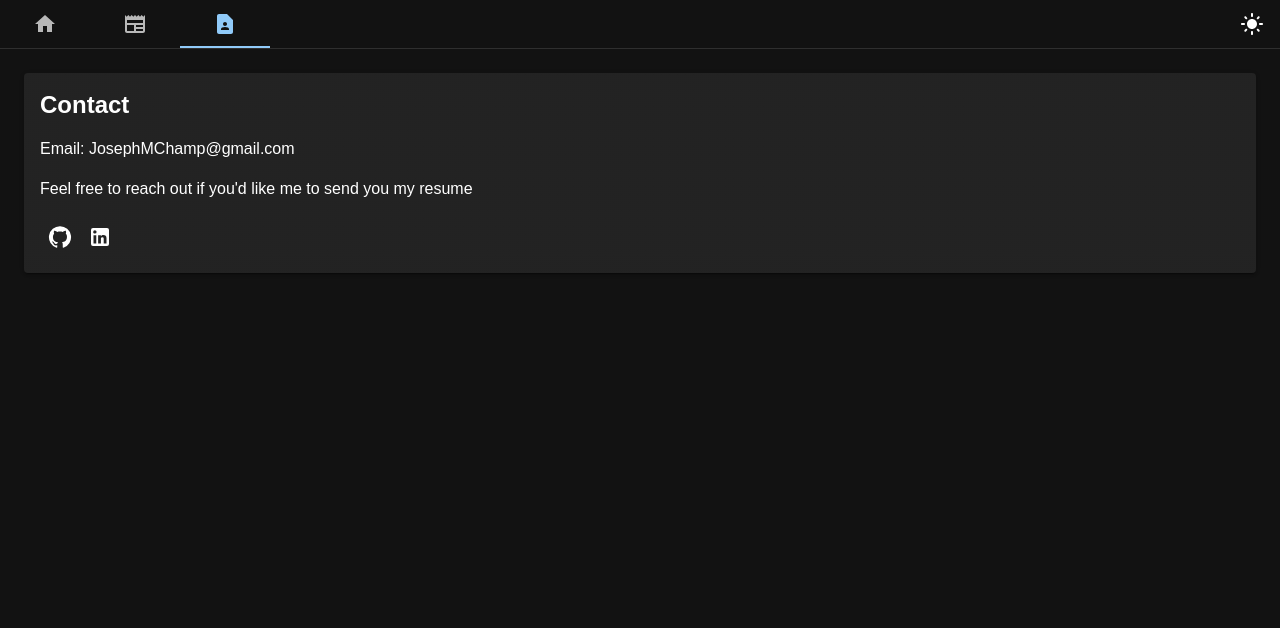
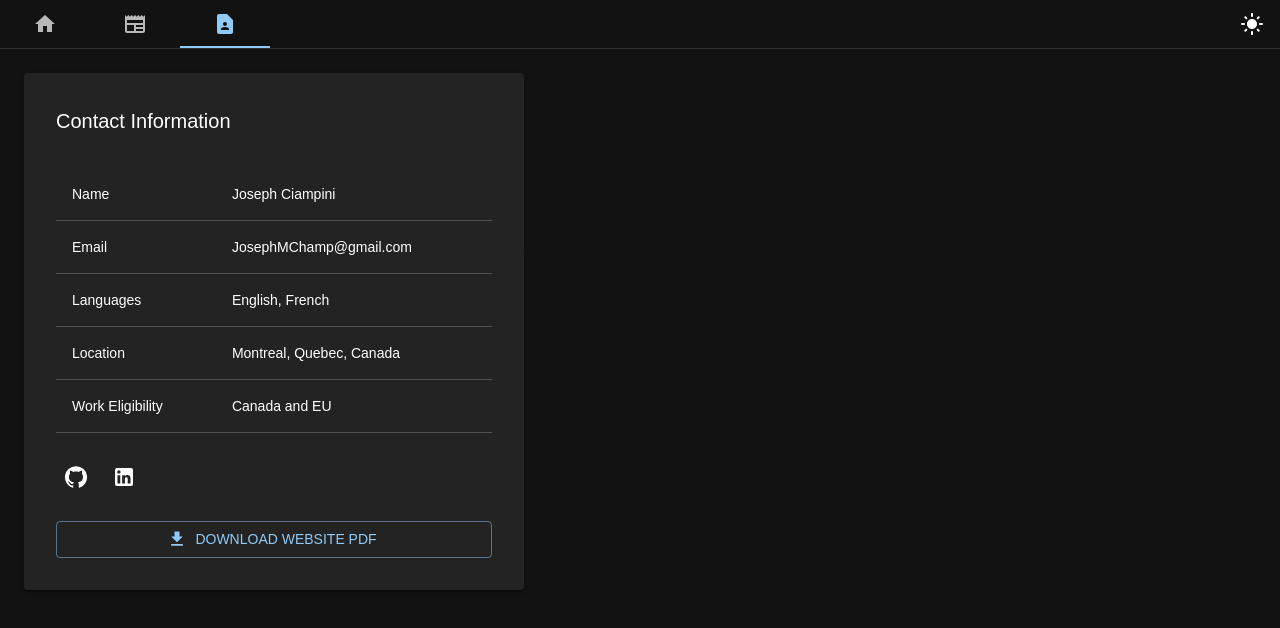
Before and after one commit to getjoey/get-joey-react, a React (Create React App) app: page / in a window 1280 px wide. Both pictures are taken after a click on the tab 225 px from the left and 24 px from the top of the page. Shown: the top 628 px of the page. Built offline with nearby package versions, Linux system fonts and the light colour scheme.

Commit message:
cleanup contact page

```diff
--- a/package.json
+++ b/package.json
@@ -17,6 +17,8 @@
     "@types/node": "^16.7.13",
     "@types/react": "^18.0.0",
     "@types/react-dom": "^18.0.0",
+    "html2canvas": "^1.4.1",
+    "jspdf": "^2.5.1",
     "react": "^18.2.0",
     "react-dom": "^18.2.0",
     "react-scripts": "5.0.1",
--- a/src/Components/Contact/ContactTab.tsx
+++ b/src/Components/Contact/ContactTab.tsx
@@ -1,30 +1,79 @@
-import { Box, IconButton, Paper, Typography } from '@mui/material';
+import { Box, Button, IconButton, Paper, Table, TableBody, TableCell, TableRow, Typography } from '@mui/material';
 import React from 'react';
 import GitHubIcon from '@mui/icons-material/GitHub';
 import LinkedInIcon from '@mui/icons-material/LinkedIn';
+import DownloadIcon from '@mui/icons-material/Download';
 
-export default () => {
+import html2canvas from 'html2canvas';
+import { jsPDF } from 'jspdf';
+
+export default ({ setTabValue }: { setTabValue: React.Dispatch<React.SetStateAction<string>> }) => {
+  const downloadPDF = () => {
+    setTabValue("0");
+
+    // Wait for the tab change to render before capturing the content
+    setTimeout(() => {
+      const input = document.body;
+      html2canvas(input)
+        .then((canvas) => {
+          const imgData = canvas.toDataURL('image/png');
+          const pdf = new jsPDF('p', 'pt', 'a4');
+          const imgProps = pdf.getImageProperties(imgData);
+          const pdfWidth = pdf.internal.pageSize.getWidth();
+          const pdfHeight = (imgProps.height * pdfWidth) / imgProps.width;
+
+          pdf.addImage(imgData, 'PNG', 0, 0, pdfWidth, pdfHeight);
+          pdf.save('JosephCiampiniWebsite.pdf');
+        })
+        .catch((error) => {
+          console.error('Error generating PDF:', error);
+        });
+    }, 1000);
+  };
+
 
   return (
-    <Box component={Paper} elevation={2} sx={{ p: 2 }} display="flex" flexDirection={"column"} rowGap={2}>
+    <Box component={Paper} elevation={2} sx={{ p: 4, maxWidth:"500px" }} display="flex" flexDirection={"column"} rowGap={3}>
+      <Typography variant="h6" gutterBottom>Contact Information</Typography>
+      <Table>
+        <TableBody>
+          <TableRow>
+            <TableCell component="th" scope="row">Name</TableCell>
+            <TableCell>Joseph Ciampini</TableCell>
+          </TableRow>
+          <TableRow>
+            <TableCell component="th" scope="row">Email</TableCell>
+            <TableCell>JosephMChamp@gmail.com</TableCell>
+          </TableRow>
+          <TableRow>
+            <TableCell component="th" scope="row">Languages</TableCell>
+            <TableCell>English, French</TableCell>
+          </TableRow>
+          <TableRow>
+            <TableCell component="th" scope="row">Location</TableCell>
+            <TableCell>Montreal, Quebec, Canada</TableCell>
+          </TableRow>
+          <TableRow>
+            <TableCell component="th" scope="row">Work Eligibility</TableCell>
+            <TableCell>Canada and EU</TableCell>
+          </TableRow>
+        </TableBody>
+      </Table>
       <Box>
-        <Typography variant="h5" component="h2" sx={{ fontWeight: 'bold' }}>Contact</Typography>
-      </Box>
-      <Box>
-        <Typography variant="body1">Email: JosephMChamp@gmail.com</Typography>
-      </Box>
-      <Box>
-        <Typography variant="body1">Feel free to reach out if you'd like me to send you my resume</Typography>
-      </Box>
-      <Box>
-        <IconButton href="https://github.com/getjoey" target="_blank" rel="noopener noreferrer">
+        <IconButton href="https://github.com/getjoey" target="_blank" rel="noopener noreferrer" sx={{ mr: 1 }}>
           <GitHubIcon />
         </IconButton>
         <IconButton href="https://www.linkedin.com/in/jo-ciamp/" target="_blank" rel="noopener noreferrer">
           <LinkedInIcon />
         </IconButton>
       </Box>
-
+      <Button
+        variant="outlined"
+        startIcon={<DownloadIcon />}
+        onClick={downloadPDF}
+      >
+        Download Website PDF
+      </Button>
     </Box>
   );
 };
--- a/src/Components/Home/AboutSection.tsx
+++ b/src/Components/Home/AboutSection.tsx
@@ -3,17 +3,18 @@ import React from 'react';
 import GitHubIcon from '@mui/icons-material/GitHub';
 import LinkedInIcon from '@mui/icons-material/LinkedIn';
 import AlternateEmailIcon from '@mui/icons-material/AlternateEmail';
+import joseph from "../../assets/photos/joseph.jpeg";
 
 export default ({ setTabValue }: { setTabValue: React.Dispatch<React.SetStateAction<string>> }) => {
   const about = "I am a software developer with a Bachelor's degree in Commerce and a Postgraduate degree in Computer Science. Since begining my career in 2019, I have developed a strong foundation in software development, consistently delivering high-quality work. My passion for learning drives me to explore new technologies and projects in my personal time, including AI generative models, video game development with Unity, and various research projects. Colleagues appreciate my collaborative approach and my ability to contribute positively to the team. I am dedicated to continuous improvement and strive for excellence in all my endeavors.";
   return (
         <Box padding={2} component={Paper} elevation={2} display="flex" flexDirection="row" flexWrap="wrap">
-          <Box textAlign={"center"} sx={{width: {xs:"100%", md:"25%"}}}>
+          <Box textAlign={"center"} sx={{width: {xs:"100%", md:"25%"}, mt:1}}>
             <Box
               sx={{ width: "100%", maxWidth:"200px", height: "100%",maxHeight:"200px", objectFit: 'contain' }}
               component="img"
               alt="The house from the offer."
-              src="https://media.licdn.com/dms/image/C5603AQHur0Pc4d1A-g/profile-displayphoto-shrink_400_400/0/1655248382107?e=1717632000&v=beta&t=gphbbBsXjkH-eNokhg5F2_epsgozpOmvPSm7ohMZ-qo"
+              src={joseph}
             />
             <Box>
               <IconButton href="https://github.com/getjoey" target="_blank" rel="noopener noreferrer">
--- a/src/Components/NavigationTabs.tsx
+++ b/src/Components/NavigationTabs.tsx
@@ -32,7 +32,7 @@ export default () => {
       </Box>
       <TabPanel value="0"><HomeTab setTabValue={setTabValue}/></TabPanel>
       <TabPanel value="1"><BlogTab/></TabPanel>
-      <TabPanel value="2"><ContactTab/></TabPanel>
+      <TabPanel value="2"><ContactTab setTabValue={setTabValue}/></TabPanel>
     </TabContext>
   );
 };
```
Also changed, not shown: src/assets/photos/joseph.jpeg (added), 1 other file (tests, documents, lock files or other folders).
